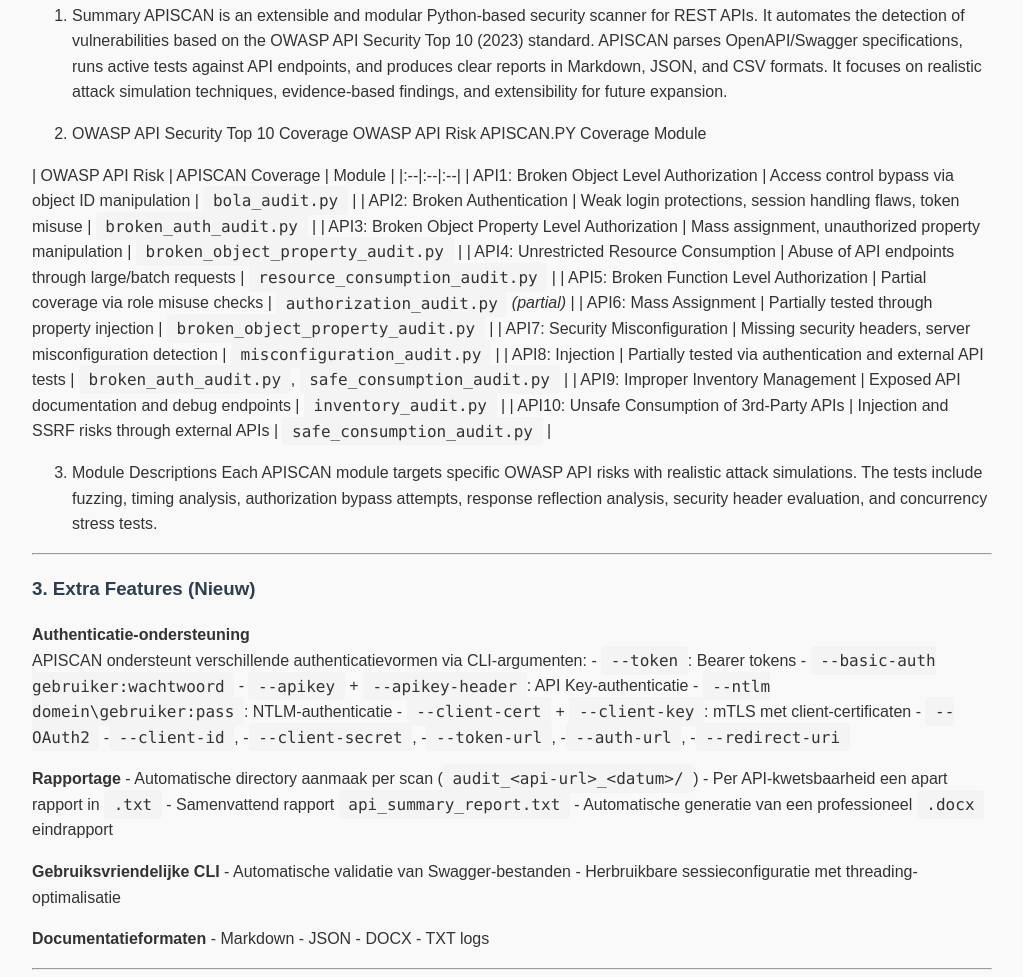
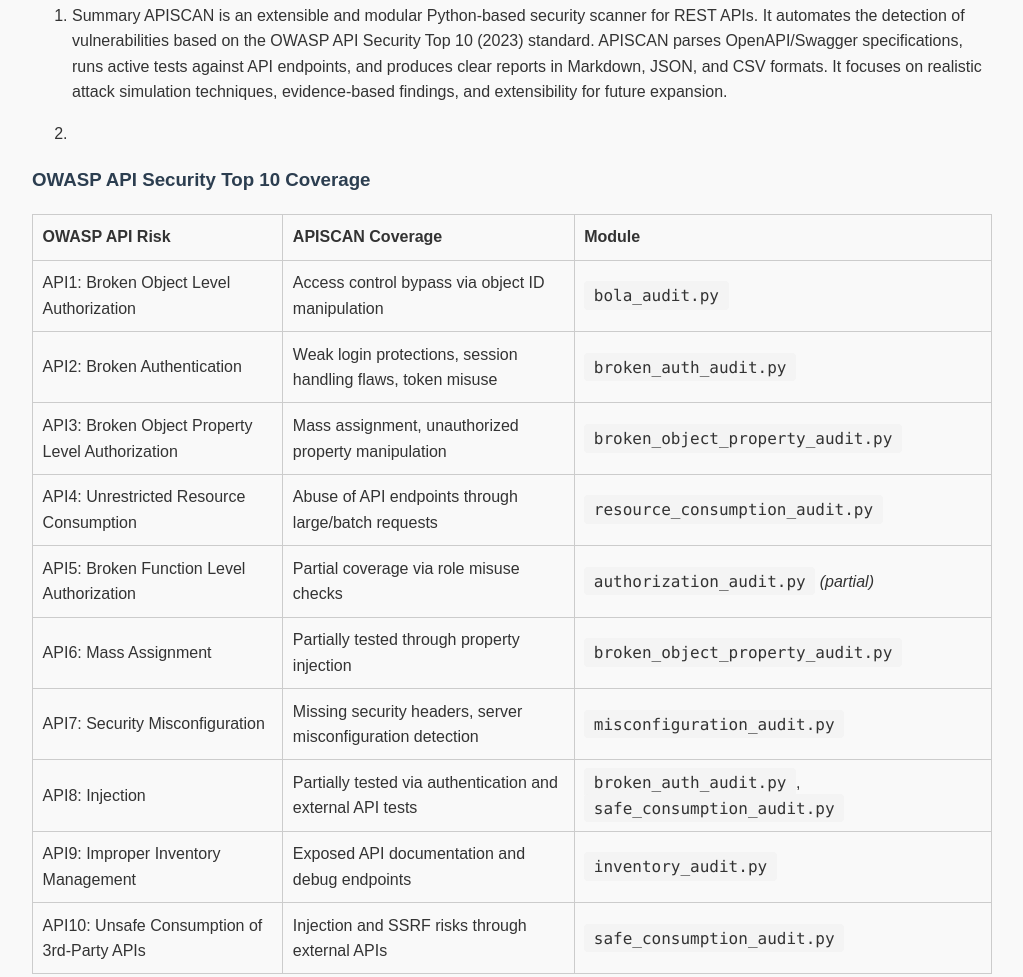
Before and after one commit to perrym/apiscanner, a plain HTML site: page index.html in a window 1280 px wide. Shown: the part 921-1898 px from the top of the page, without its empty margins (128-1151 px from the left). Drawn offline with Linux system fonts and the light colour scheme.

Commit message:
Update index.html

```diff
--- a/index.html
+++ b/index.html
@@ -1,16 +1,17 @@
 <!DOCTYPE html>
+
 <html lang="en">
 <head>
-    <meta name="google-site-verification" content="VvYq2k5BFp5dpIL6JpQhoe90sWEXZTEBbaynlEKCWRE" />
-    <meta charset="UTF-8">
-    <title>APISCAN - OWASP API Security Scanner</title>
-    <meta name="viewport" content="width=device-width, initial-scale=1">
-    <meta name="description" content="Free and open-source apiscanner scanner by perrym scanner built in Python that checks for OWASP API Top 10 vulnerabilities.">
-    <meta name="robots" content="index, follow">
-    <meta name="keywords" content="OWASP, API security, Python, REST API audit, Swagger, OpenAPI, Perry Mertens">
-    <meta property="og:title" content="APISCANNER – OWASP API Security Scanner">
-    <meta property="og:description" content="Free Python-based API security auditing tool targeting OWASP API Top 10">
-    <style>
+<meta content="VvYq2k5BFp5dpIL6JpQhoe90sWEXZTEBbaynlEKCWRE" name="google-site-verification"/>
+<meta charset="utf-8"/>
+<title>APISCAN - OWASP API Security Scanner</title>
+<meta content="width=device-width, initial-scale=1" name="viewport"/>
+<meta content="Free and open-source apiscanner scanner by perrym scanner built in Python that checks for OWASP API Top 10 vulnerabilities." name="description"/>
+<meta content="index, follow" name="robots"/>
+<meta content="OWASP, API security, Python, REST API , Swagger, OpenAPI, Perry Mertens" name="keywords"/>
+<meta content="APISCANNER – OWASP API Security Scanner" property="og:title"/>
+<meta content="Free Python-based API security auditing tool targeting OWASP API Top 10" property="og:description"/>
+<style>
         body {
             font-family: Arial, sans-serif;
             margin: 2rem auto;
@@ -47,32 +48,44 @@
     </style>
 </head>
 <body>
-<hr />
-
+<hr/>
 <p>title: APISCAN - Apiscanner OWASP API Security Scanner</p>
-
 <h2>description: Free and open-source API security scanner built in Python...</h2>
-
-<p><a href="https://github.com/perrym/apiscanner"><img src="https://img.shields.io/badge/GitHub-View%20Repository-blue?logo=github" alt="View on GitHub" /></a></p>
-
-<hr />
-
+<p><a href="https://github.com/perrym/apiscanner"><img alt="View on GitHub" src="https://img.shields.io/badge/GitHub-View%20Repository-blue?logo=github"/></a></p>
+<hr/>
 <h1>APISCAN apiscanner 0.8.9-alpha - is a free and extensible API security auditing framework, built in Python, that targets the <strong>OWASP API Security Top 10</strong>.</h1>
-
 <h1>It supports <strong>OpenAPI/Swagger specs</strong>, performs <strong>active scans</strong> on endpoints, and produces nice reports.</h1>
-
 <h2>OWASP based (REST) API Security Assessment Tool (by Perry Mertens April 2025)</h2>
-
 <p>APISCAN is an extensible, modular security auditing framework for REST APIs, based on the OWASP API Security Top 10 (2023) risks.</p>
-
 <ol>
 <li><p>Summary
 APISCAN is an extensible and modular Python-based security scanner for REST APIs.
 It automates the detection of vulnerabilities based on the OWASP API Security Top 10 (2023) standard.
 APISCAN parses OpenAPI/Swagger specifications, runs active tests against API endpoints, and produces clear reports in Markdown, JSON, and CSV formats. It focuses on realistic attack simulation techniques, evidence-based findings, and extensibility for future expansion.</p></li>
-<li><p>OWASP API Security Top 10 Coverage
-OWASP API Risk  APISCAN.PY Coverage Module</p></li>
+<li></li>
 </ol>
+<h3>OWASP API Security Top 10 Coverage</h3>
+<table>
+<thead>
+<tr>
+<th>OWASP API Risk</th>
+<th>APISCAN Coverage</th>
+<th>Module</th>
+</tr>
+</thead>
+<tbody>
+<tr><td>API1: Broken Object Level Authorization</td><td>Access control bypass via object ID manipulation</td><td><code>bola_audit.py</code></td></tr>
+<tr><td>API2: Broken Authentication</td><td>Weak login protections, session handling flaws, token misuse</td><td><code>broken_auth_audit.py</code></td></tr>
+<tr><td>API3: Broken Object Property Level Authorization</td><td>Mass assignment, unauthorized property manipulation</td><td><code>broken_object_property_audit.py</code></td></tr>
+<tr><td>API4: Unrestricted Resource Consumption</td><td>Abuse of API endpoints through large/batch requests</td><td><code>resource_consumption_audit.py</code></td></tr>
+<tr><td>API5: Broken Function Level Authorization</td><td>Partial coverage via role misuse checks</td><td><code>authorization_audit.py</code> <em>(partial)</em></td></tr>
+<tr><td>API6: Mass Assignment</td><td>Partially tested through property injection</td><td><code>broken_object_property_audit.py</code></td></tr>
+<tr><td>API7: Security Misconfiguration</td><td>Missing security headers, server misconfiguration detection</td><td><code>misconfiguration_audit.py</code></td></tr>
+<tr><td>API8: Injection</td><td>Partially tested via authentication and external API tests</td><td><code>broken_auth_audit.py</code>, <code>safe_consumption_audit.py</code></td></tr>
+<tr><td>API9: Improper Inventory Management</td><td>Exposed API documentation and debug endpoints</td><td><code>inventory_audit.py</code></td></tr>
+<tr><td>API10: Unsafe Consumption of 3rd-Party APIs</td><td>Injection and SSRF risks through external APIs</td><td><code>safe_consumption_audit.py</code></td></tr>
+</tbody>
+</table>
 
 <p>| OWASP API Risk | APISCAN Coverage | Module |
 |:--|:--|:--|
@@ -86,17 +99,13 @@ OWASP API Risk  APISCAN.PY Coverage Module</p></li>
 | API8: Injection | Partially tested via authentication and external API tests | <code>broken_auth_audit.py</code>, <code>safe_consumption_audit.py</code> |
 | API9: Improper Inventory Management | Exposed API documentation and debug endpoints | <code>inventory_audit.py</code> |
 | API10: Unsafe Consumption of 3rd-Party APIs | Injection and SSRF risks through external APIs | <code>safe_consumption_audit.py</code> |</p>
-
 <ol start="3">
 <li>Module Descriptions
 Each APISCAN module targets specific OWASP API risks with realistic attack simulations. The tests include fuzzing, timing analysis, authorization bypass attempts, response reflection analysis, security header evaluation, and concurrency stress tests.</li>
 </ol>
-
-<hr />
-
+<hr/>
 <h3>3. Extra Features (Nieuw)</h3>
-
-<p><strong>Authenticatie-ondersteuning</strong><br />
+<p><strong>Authenticatie-ondersteuning</strong><br/>
 APISCAN ondersteunt verschillende authenticatievormen via CLI-argumenten:
 - <code>--token</code>: Bearer tokens
 - <code>--basic-auth gebruiker:wachtwoord</code>
@@ -109,36 +118,28 @@ APISCAN ondersteunt verschillende authenticatievormen via CLI-argumenten:
 -<code>--token-url</code>,
 -<code>--auth-url</code>,
 -<code>--redirect-uri</code></p>
-
 <p><strong>Rapportage</strong>
 - Automatische directory aanmaak per scan (<code>audit_&lt;api-url&gt;_&lt;datum&gt;/</code>)
 - Per API-kwetsbaarheid een apart rapport in <code>.txt</code>
 - Samenvattend rapport <code>api_summary_report.txt</code>
 - Automatische generatie van een professioneel <code>.docx</code> eindrapport</p>
-
 <p><strong>Gebruiksvriendelijke CLI</strong>
 - Automatische validatie van Swagger-bestanden
 - Herbruikbare sessieconfiguratie met threading-optimalisatie</p>
-
 <p><strong>Documentatieformaten</strong>
 - Markdown
 - JSON
 - DOCX
 - TXT logs</p>
-
-<hr />
-
+<hr/>
 <h3>Voorbeeldgebruik</h3>
-
 <p><code>bash
 python apiscan.py --url https://api.example.com \
   --swagger openapi.json \
   --token eyJhbGciOi... \
   --threads 5
 </code></p>
-
 <p><strong>Extra authenticatievoorbeelden:</strong></p>
-
 <p><code>bash
 --apikey abcdef123456 --apikey-header X-API-Key
 --basic-auth admin:password
@@ -146,24 +147,16 @@ python apiscan.py --url https://api.example.com \
 --client-cert cert.pem --client-key key.pem
 --client-id myapp --client-secret s3cr3t --token-url https://login/token --auth-url https://login/auth --redirect-uri http://localhost
 </code></p>
-
 <ol start="4">
 <li>Conclusion and Future Enhancements
 APISCAN currently provides strong coverage for the most critical API security risks. Future enhancements could include more in-depth Injection testing (SQL, SSTI), advanced function-level authorization validation, and fuzzing based on OpenAPI schemas.</li>
 </ol>
-
 <p>APISCAN supports OpenAPI/Swagger specification parsing, advanced payload generation, concurrent testing, and evidence-based reporting.</p>
-
 <h2>Install first  python requirements</h2>
-
 <p>pip install -r requirements.txt</p>
-
 <h2>Start scanner without or with token</h2>
-
 <p>python apiscan.py --url http://sample.com --token eyJhbGciOiJSUzI1NiJ9JvbGUiOiJ1c2VyIn0XzR-FysKYIa-iV4lxAffjlAitMKyxVqRfVAf2aCXMJLspQxSXMPlAgYoVI9OiRIV<em>ptJphS7IsQyNwgOCPQHIFhR</em>mCog4BVax3ZEHk1WM<em>dp4p4sfQ9DqfXCwyVUZ3t8z-WkxNxYbFpj4rPtEp18T0zWdlnZS3nBp31K9y4qidJog89JqxNRVTlFugX0ySdUSlafwLoiSUeUqwOKkC8qIGTfc4uCvFAHF32pXPc1LzWJnMC</em>2ZtK5yMYlmWAHBjcCQ6HQTKeW7mPFibYVq4lMT2jjiBTLBg<em>xUdEnN8fFLy</em>NH0HogFZZX5c6Dph67s80bqHIoewMXETrTS1c1-mQ --swagger openapi-spec.json </p>
-
 <p>APISCAN 0.2.0-alpha API Security Scanner Perry Mertens 2025</p>
-
 <p>options:
   -h, --help            show this help message and exit
   --url URL             Base URL of the API
@@ -199,13 +192,9 @@ APISCAN currently provides strong coverage for the most critical API security ri
   --api8                Voer alleen API8-audit uit
   --api9                Voer alleen API9-audit uit
   --api10               Voer alleen API10-audit uit</p>
-
 <h1>When you are missing a swagger file without or with token</h1>
-
 <p>python swagger<em>generator.py --url https://sample.com  --output api</em>spec.json --depth 3 --aggressive        </p>
-
 <p>URL Swagger Generator by Perry Mertens 2024</p>
-
 <p>options:
   -h, --help            show this help message and exit
   --url URL             Base URL
@@ -222,27 +211,18 @@ APISCAN currently provides strong coverage for the most critical API security ri
   --login-data LOGIN_DATA
                         Login form data as JSON string
   --header HEADER       Custom header (format: Header-Name:value)</p>
-
 <h2>Features</h2>
-
 <ul>
 <li>Modular structure per OWASP risk category</li>
 <li>Realistic attack simulation (fuzzing, timing attacks, header tampering)</li>
 <li>Clear Markdown, JSON, and txten docx output formats</li>
 <li>Designed for both developers and security auditors</li>
 </ul>
-
 <h2>License</h2>
-
 <p>This project is licensed under the MIT License - see the <a href="./LICENSE">LICENSE</a> file for details.</p>
-
 <h2>Disclaimer</h2>
-
 <p>This tool is intended for educational and authorized security testing purposes only. Unauthorized use against systems without permission is prohibited.</p>
-
 <h2>Contact</h2>
-
 <p>For any questions, feedback, or responsible disclosure, please contact: pamsniffer@gmail.com</p>
-
 </body>
 </html>
```
